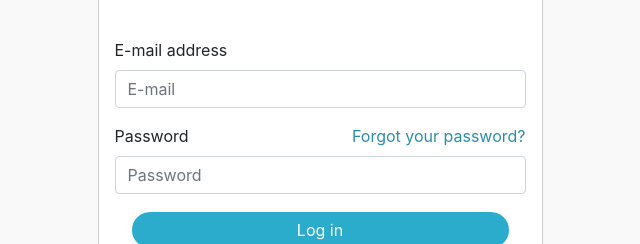
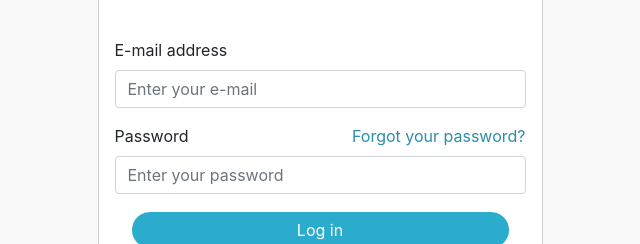
Before and after one commit to PiotrMarczuk/foot-track, an Angular app in the folder foot-track/: page /login in a window 1280 px wide. Shown: the part 295-539 px from the top of the page, without its empty margins (320-960 px from the left). Built offline with nearby package versions, Linux system fonts and the light colour scheme.

Commit message:
Changed placeholder for form input

```diff
--- a/foot-track/src/app/login/login-form/login-form.component.html
+++ b/foot-track/src/app/login/login-form/login-form.component.html
@@ -1,7 +1,7 @@
 <form #form="ngForm" (ngSubmit)="onSubmit(form)">
   <div class="form-group">
     <label for="exampleInputEmail1">E-mail address</label>
-    <input type="email" #email="ngModel" name="email" class="form-control" placeholder="E-mail"
+    <input type="email" #email="ngModel" name="email" class="form-control" placeholder="Enter your e-mail"
       [(ngModel)]="userData.email" />
   </div>
   <div class="form-group">
@@ -9,7 +9,7 @@
       <label class="password-label" for="exampleInputEmail1">Password</label>
       <a href="/forgot-password">Forgot your password?</a>
     </div>
-    <input name="password" #password="ngModel" type="password" class="form-control" placeholder="Password"
+    <input name="password" #password="ngModel" type="password" class="form-control" placeholder="Enter your password"
       [(ngModel)]="userData.password" />
   </div>
   <div class="col-md-12 text-center ">
```
